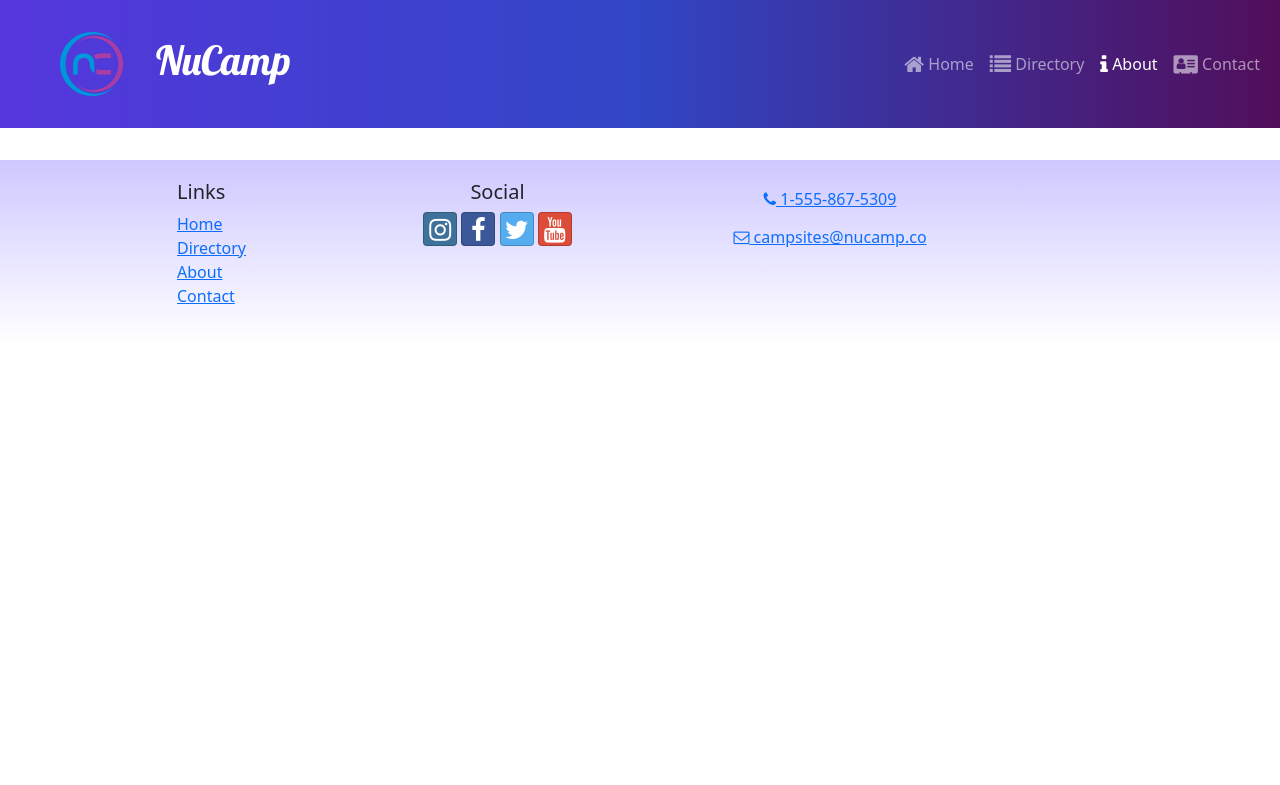
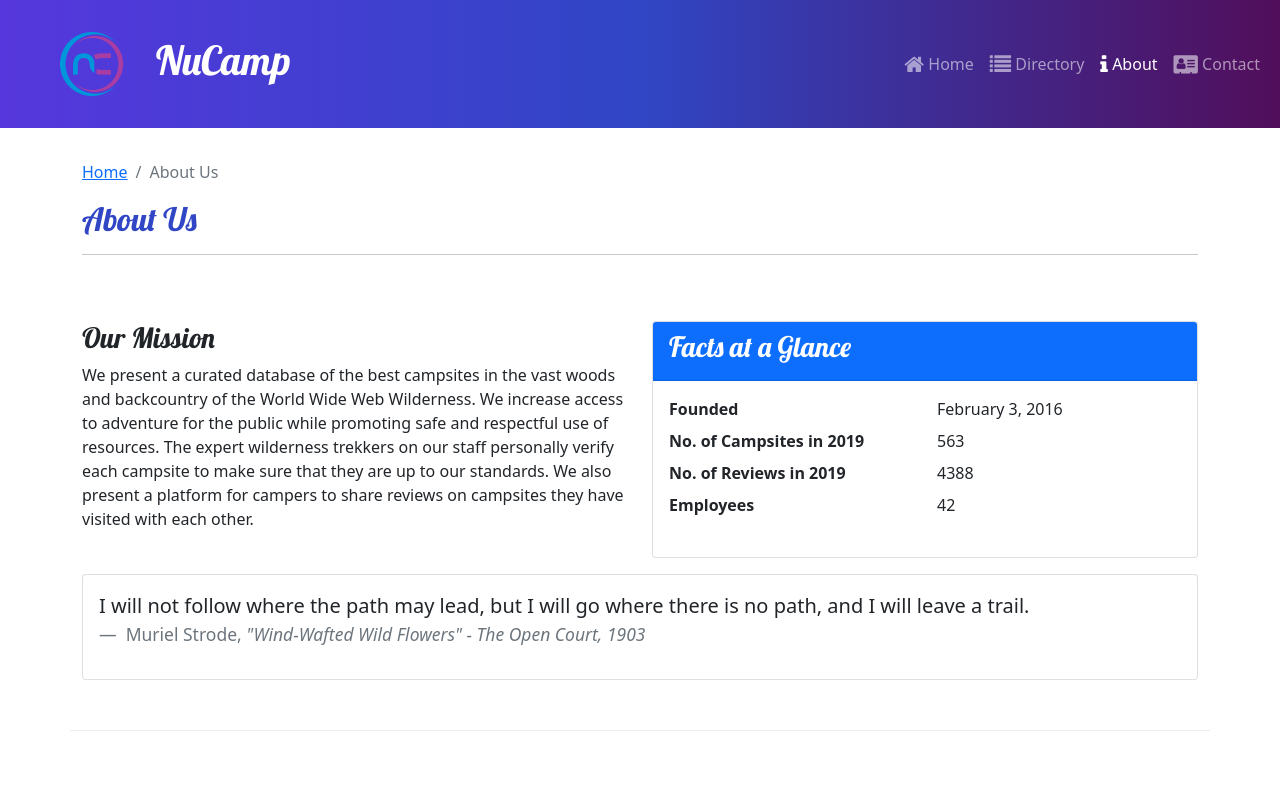
Before and after one commit to Laidir88/react-nucampsite, a React (Create React App) app: page /about in a window 1280 px wide. Shown: the top 785 px of the page. Built offline with nearby package versions, Linux system fonts and the light colour scheme.

Commit message:
About Us page works

```diff
--- a/src/App.js
+++ b/src/App.js
@@ -6,6 +6,7 @@
 import ContactPage from "./pages/ContactPage";
 import CampsitesDirectoryPage from "./pages/CampsitesDirectoryPage";
 import CampsiteDetailPage from "./pages/CampsiteDetailPage";
+import AboutPage from "./pages/AboutPage";
 import "./App.css";
 
 function App() {
@@ -13,11 +14,11 @@
     <div className="App">
       <Header />
       <Routes>
-        // the "/" path prop is to say it doesn't route to anywhere
         <Route path="/" element={<HomePage />} />
         <Route path="contact" element={<ContactPage />} />
         <Route path="directory" element={<CampsitesDirectoryPage />} />
         <Route path="directory/:campsiteId" element={<CampsiteDetailPage />} />
+        <Route path="about" element={<AboutPage />} />
       </Routes>
       <Footer />
     </div>
--- /dev/null
+++ b/src/pages/AboutPage.js
@@ -0,0 +1,69 @@
+import { Container, Row, Col, Card, CardBody, CardHeader } from "reactstrap";
+import SubHeader from "../../src/components/SubHeader";
+
+const AboutPage = () => {
+  return (
+    <Container>
+      <SubHeader current="About Us" />
+      <Row className="row-content">
+        <Col sm="6">
+          <h3>Our Mission</h3>
+          <p>
+            We present a curated database of the best campsites in the vast
+            woods and backcountry of the World Wide Web Wilderness. We increase
+            access to adventure for the public while promoting safe and
+            respectful use of resources. The expert wilderness trekkers on our
+            staff personally verify each campsite to make sure that they are up
+            to our standards. We also present a platform for campers to share
+            reviews on campsites they have visited with each other.
+          </p>
+        </Col>
+        <Col sm="6">
+          <Card>
+            <CardHeader className="bg-primary text-white">
+              <h3>Facts at a Glance</h3>
+            </CardHeader>
+            <CardBody>
+              <dl className="row">
+                <dt className="col-6">Founded</dt>
+                <dd className="col-6">February 3, 2016</dd>
+                <dt className="col-6">No. of Campsites in 2019</dt>
+                <dd className="col-6">563</dd>
+                <dt className="col-6">No. of Reviews in 2019</dt>
+                <dd className="col-6">4388</dd>
+                <dt className="col-6">Employees</dt>
+                <dd className="col-6">42</dd>
+              </dl>
+            </CardBody>
+          </Card>
+        </Col>
+        <Col>
+          <Card className="bg-ligh mt-3">
+            <CardBody>
+              <blockquote className="blockquote">
+                <p>
+                  I will not follow where the path may lead, but I will go where
+                  there is no path, and I will leave a trail.
+                </p>
+                <footer className="blockquote-footer">
+                  {" "}
+                  Muriel Strode,{" "}
+                  <cite title="Source Title">
+                    "Wind-Wafted Wild Flowers" - The Open Court, 1903
+                  </cite>
+                </footer>
+              </blockquote>
+            </CardBody>
+          </Card>
+        </Col>
+      </Row>
+      <Row className="row-content">
+        <Col xs="12">
+          <h3>Community Partners</h3>
+        </Col>
+      </Row>
+    </Container>
+  );
+};
+
+export default AboutPage;
```
